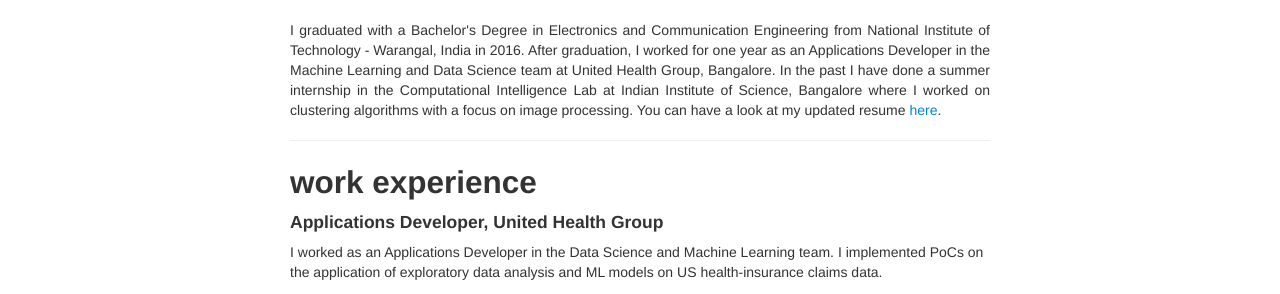
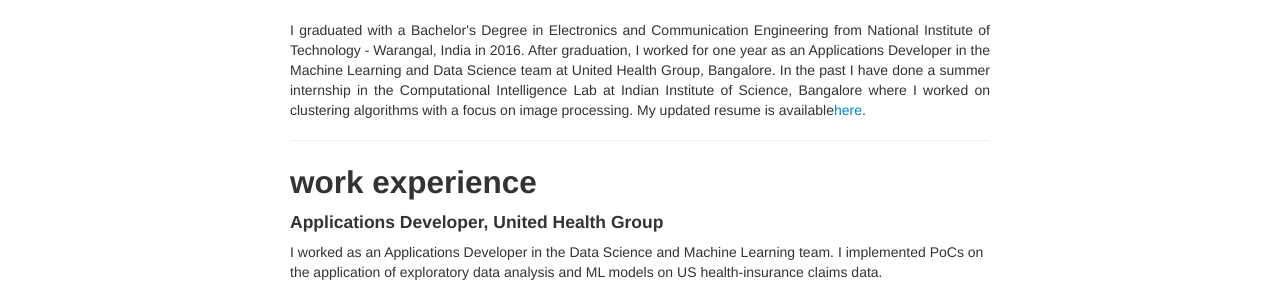
Before and after one commit to rvp22/rvp22.github.io, a Jekyll site: the page built from index.md, in a window 1280 px wide and 900 px high. Shown: the part 236-530 px from the top of the window. Built offline with Jekyll 4.4.1, drawn with Linux system fonts in a browser that asks for light colours.

Commit message:
Update index.md

```diff
--- a/index.md
+++ b/index.md
@@ -21,7 +21,7 @@
 <p align="justify">
 I am a Master's student in Computer Engineering at Virginia Tech. My area of interest at VT is Software and Machine Intelligence.
 <br><br>
-I graduated with a Bachelor's Degree in Electronics and Communication Engineering from National Institute of Technology - Warangal, India in 2016. After graduation, I worked for one year as an Applications Developer in the Machine Learning and Data Science team at United Health Group, Bangalore. In the past I have done a summer internship in the Computational Intelligence Lab at Indian Institute of Science, Bangalore where I worked on clustering algorithms with a focus on image processing. You can have a look at my updated resume <a href="{{ BASE_PATH }}/assets/raghunath_cv.pdf">here</a>.
+I graduated with a Bachelor's Degree in Electronics and Communication Engineering from National Institute of Technology - Warangal, India in 2016. After graduation, I worked for one year as an Applications Developer in the Machine Learning and Data Science team at United Health Group, Bangalore. In the past I have done a summer internship in the Computational Intelligence Lab at Indian Institute of Science, Bangalore where I worked on clustering algorithms with a focus on image processing. My updated resume is available<a href="{{ BASE_PATH }}/assets/raghunath_cv.pdf">here</a>.
 
 </p>
 </div>
@@ -115,11 +115,8 @@
  <br>
  Phone: 408-504-5011
 
-
-
-
   <a>
-       <img src="../assets/pics/raghu.jpg" alt="Raghunath" width="100" height="100">
-       </a>
+       <img src="https://github.com/rvp22/rvp22.github.io/blob/master/assets/raghu.jpg" alt="Raghunath" width="100" height="100">
+  </a>
 
   </div>
```
